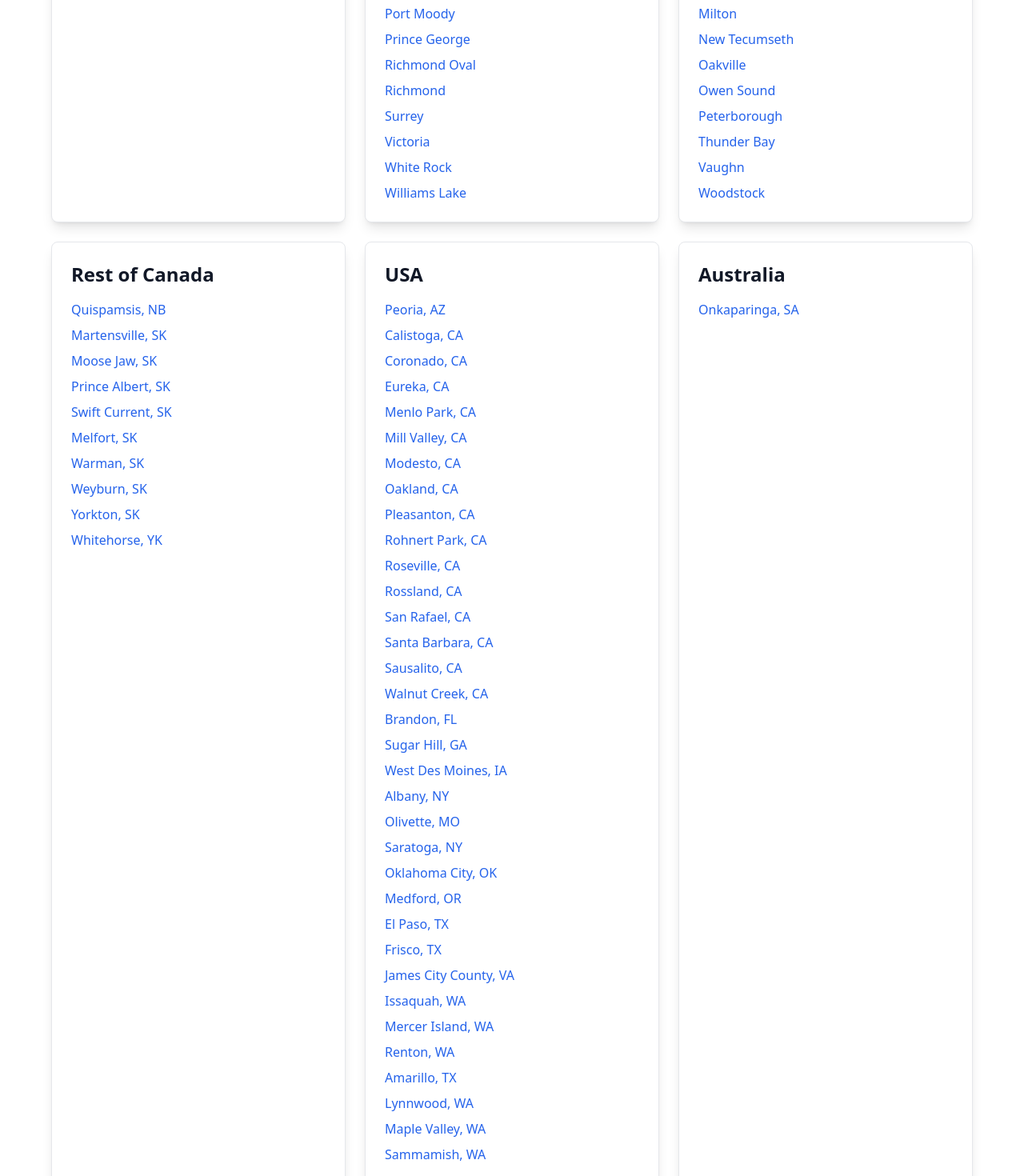
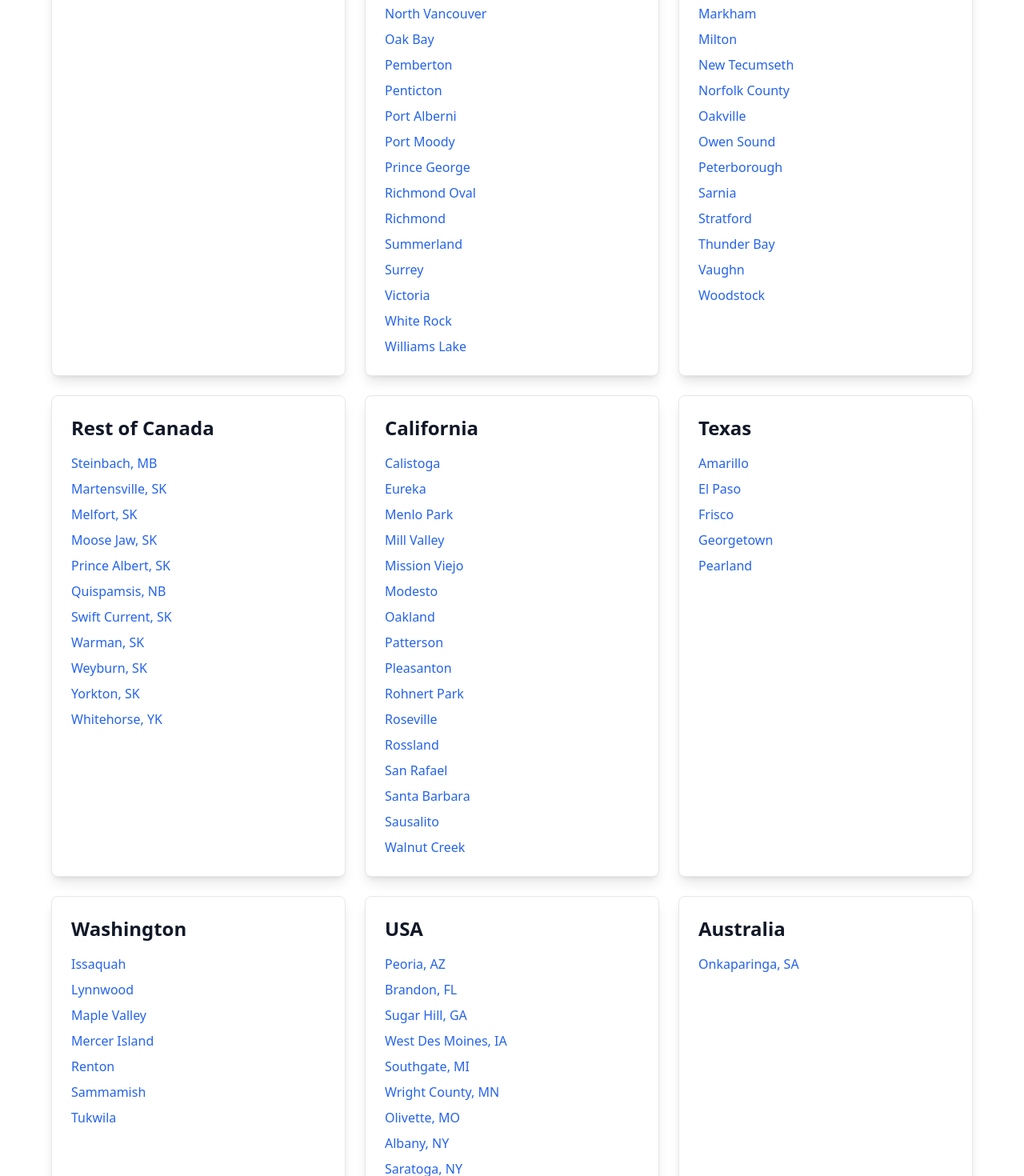
Before and after one commit to cwparsons/recreational-viewer, a Next.js app: page / in a window 1280 px wide. Shown: the part 620-2090 px from the top of the page at 80% size. Built offline with nearby package versions, Linux system fonts and the light colour scheme.

Commit message:
More locations

```diff
--- a/src/locations.ts
+++ b/src/locations.ts
@@ -4,11 +4,13 @@ export const Locations = [
     sites: [
       { name: 'Airdrie', subdomain: 'cityofairdrie' },
       { name: 'Camrose', subdomain: 'cityofcamrose' },
+      { name: 'Cochrane', subdomain: 'cochrane' },
       { name: 'Cold Lake', subdomain: 'cityofcoldlake' },
       { name: 'Dawson Creek', subdomain: 'cityofdawsoncreek' },
       { name: 'Grande Prairie', subdomain: 'cityofgrandeprairie' },
       { name: 'Lacombe', subdomain: 'cityoflacombe' },
       { name: 'Medicine Hat', subdomain: 'cityofmedicinehat' },
+      { name: 'Red Deer', subdomain: 'reddeerpolytech' },
       { name: 'Strathmore', subdomain: 'strathmore' },
     ],
   },
@@ -17,8 +19,10 @@ export const Locations = [
     sites: [
       { name: 'Abbotsford', subdomain: 'abbotsford' },
       { name: 'Campbell River', subdomain: 'campbellriver' },
+      { name: 'Comox Valley', subdomain: 'comoxvalley' },
       { name: 'Coquitlam', subdomain: 'cityofcoquitlam' },
       { name: 'Cranbrook', subdomain: 'cityofcranbrook' },
+      { name: 'Cumberland', subdomain: 'cumberland' },
       { name: 'Delta', subdomain: 'cityofdelta' },
       { name: 'Kamloops', subdomain: 'cityofkamloops' },
       { name: 'Maple Ridge', subdomain: 'cityofmapleridge' },
@@ -26,11 +30,15 @@ export const Locations = [
       { name: 'Nanaimo', subdomain: 'cityofnanaimo' },
       { name: 'New Westminster', subdomain: 'cityofnewwestminster' },
       { name: 'North Vancouver', subdomain: 'nvrc' },
+      { name: 'Oak Bay', subdomain: 'oakbayrec' },
+      { name: 'Pemberton', subdomain: 'pemberton' },
       { name: 'Penticton', subdomain: 'cityofpenticton' },
+      { name: 'Port Alberni', subdomain: 'portalberni' },
       { name: 'Port Moody', subdomain: 'cityofportmoody' },
       { name: 'Prince George', subdomain: 'cityofprincegeorge' },
       { name: 'Richmond Oval', subdomain: 'richmondoval' },
       { name: 'Richmond', subdomain: 'richmondcity' },
+      { name: 'Summerland', subdomain: 'summerland' },
       { name: 'Surrey', subdomain: 'cityofsurrey' },
       { name: 'Victoria', subdomain: 'cityofvictoria' },
       { name: 'White Rock', subdomain: 'cityofwhiterock' },
@@ -47,6 +55,7 @@ export const Locations = [
       { name: 'Cornwall', subdomain: 'cityofcornwall' },
       { name: 'Greater Sudbury', subdomain: 'cityofgreatersudbury' },
       { name: 'Guelph', subdomain: 'cityofguelph' },
+      { name: 'Halton Hills', subdomain: 'haltonhills' },
       { name: 'Kawartha Lakes', subdomain: 'kawarthalakes' },
       { name: 'King', subdomain: 'townshipofking' },
       { name: 'Kingston', subdomain: 'cityofkingston' },
@@ -54,9 +63,12 @@ export const Locations = [
       { name: 'Markham', subdomain: 'cityofmarkham' },
       { name: 'Milton', subdomain: 'townofmilton' },
       { name: 'New Tecumseth', subdomain: 'townofnewtecumseth' },
+      { name: 'Norfolk County', subdomain: 'norfolkcounty' },
       { name: 'Oakville', subdomain: 'townofoakville' },
       { name: 'Owen Sound', subdomain: 'cityofowensound' },
       { name: 'Peterborough', subdomain: 'cityofpeterborough' },
+      { name: 'Sarnia', subdomain: 'sarnia' },
+      { name: 'Stratford', subdomain: 'stratfordcanada' },
       { name: 'Thunder Bay', subdomain: 'cityofthunderbay' },
       { name: 'Vaughn', subdomain: 'vaughan' },
       { name: 'Woodstock', subdomain: 'woodstock' },
@@ -65,12 +77,13 @@ export const Locations = [
   {
     name: 'Rest of Canada',
     sites: [
-      { name: 'Quispamsis, NB', subdomain: 'townofquispamsis' },
+      { name: 'Steinbach, MB', subdomain: 'steinbach' },
       { name: 'Martensville, SK', subdomain: 'cityofmartensville' },
+      { name: 'Melfort, SK', subdomain: 'cityofmelfort' },
       { name: 'Moose Jaw, SK', subdomain: 'cityofmoosejaw' },
       { name: 'Prince Albert, SK', subdomain: 'citypa' },
+      { name: 'Quispamsis, NB', subdomain: 'townofquispamsis' },
       { name: 'Swift Current, SK', subdomain: 'cityofswiftcurrent' },
-      { name: 'Melfort, SK', subdomain: 'cityofmelfort' },
       { name: 'Warman, SK', subdomain: 'cityofwarman' },
       { name: 'Weyburn, SK', subdomain: 'cityofweyburn' },
       { name: 'Yorkton, SK', subdomain: 'cityofyorkton' },
@@ -78,42 +91,63 @@ export const Locations = [
     ],
   },
   {
+    name: 'California',
+    sites: [
+      { name: 'Calistoga', subdomain: 'cityofcalistoga' },
+      { name: 'Eureka', subdomain: 'cityofeureka' },
+      { name: 'Menlo Park', subdomain: 'cityofmenlopark' },
+      { name: 'Mill Valley', subdomain: 'cityofmillvalley' },
+      { name: 'Mission Viejo', subdomain: 'missionviejo' },
+      { name: 'Modesto', subdomain: 'modesto' },
+      { name: 'Oakland', subdomain: 'cityofoakland' },
+      { name: 'Patterson', subdomain: 'patterson' },
+      { name: 'Pleasanton', subdomain: 'cityofpleasanton' },
+      { name: 'Rohnert Park', subdomain: 'cityofrohnertpark' },
+      { name: 'Roseville', subdomain: 'cityofroseville' },
+      { name: 'Rossland', subdomain: 'cityofrossland' },
+      { name: 'San Rafael', subdomain: 'cityofsanrafael' },
+      { name: 'Santa Barbara', subdomain: 'cityofsantabarbara' },
+      { name: 'Sausalito', subdomain: 'cityofsausalito' },
+      { name: 'Walnut Creek', subdomain: 'cityofwalnutcreek' },
+    ],
+  },
+  {
+    name: 'Texas',
+    sites: [
+      { name: 'Amarillo', subdomain: 'cityofamarilloparksandrec' },
+      { name: 'El Paso', subdomain: 'cityofelpaso' },
+      { name: 'Frisco', subdomain: 'friscotexas' },
+      { name: 'Georgetown', subdomain: 'georgetownparks' },
+      { name: 'Pearland', subdomain: 'pearlandparksandrec' },
+    ],
+  },
+  {
+    name: 'Washington',
+    sites: [
+      { name: 'Issaquah', subdomain: 'cityofissaquah' },
+      { name: 'Lynnwood', subdomain: 'cityoflynnwood' },
+      { name: 'Maple Valley', subdomain: 'cityofmaplevalley' },
+      { name: 'Mercer Island', subdomain: 'cityofmercerisland' },
+      { name: 'Renton', subdomain: 'cityofrenton' },
+      { name: 'Sammamish', subdomain: 'cityofsammamish' },
+      { name: 'Tukwila', subdomain: 'tukwilaparks' },
+    ],
+  },
+  {
     name: 'USA',
     sites: [
       { name: 'Peoria, AZ', subdomain: 'cityofpeoriaaz' },
-      { name: 'Calistoga, CA', subdomain: 'cityofcalistoga' },
-      { name: 'Coronado, CA', subdomain: 'cityofcoronado' },
-      { name: 'Eureka, CA', subdomain: 'cityofeureka' },
-      { name: 'Menlo Park, CA', subdomain: 'cityofmenlopark' },
-      { name: 'Mill Valley, CA', subdomain: 'cityofmillvalley' },
-      { name: 'Modesto, CA', subdomain: 'modesto' },
-      { name: 'Oakland, CA', subdomain: 'cityofoakland' },
-      { name: 'Pleasanton, CA', subdomain: 'cityofpleasanton' },
-      { name: 'Rohnert Park, CA', subdomain: 'cityofrohnertpark' },
-      { name: 'Roseville, CA', subdomain: 'cityofroseville' },
-      { name: 'Rossland, CA', subdomain: 'cityofrossland' },
-      { name: 'San Rafael, CA', subdomain: 'cityofsanrafael' },
-      { name: 'Santa Barbara, CA', subdomain: 'cityofsantabarbara' },
-      { name: 'Sausalito, CA', subdomain: 'cityofsausalito' },
-      { name: 'Walnut Creek, CA', subdomain: 'cityofwalnutcreek' },
       { name: 'Brandon, FL', subdomain: 'brandon' },
       { name: 'Sugar Hill, GA', subdomain: 'cityofsugarhill' },
       { name: 'West Des Moines, IA', subdomain: 'cityofwestdesmoinesparksandrecreation' },
+      { name: 'Southgate, MI', subdomain: 'southgate' },
+      { name: 'Wright County, MN', subdomain: 'wrightcountyparksandrec' },
+      { name: 'Olivette, MO', subdomain: 'olivetteparksandrecdept' },
       { name: 'Albany, NY', subdomain: 'albanyparksandrecreation' },
-      { name: 'Olivette, MO', subdomain: 'olivetteparksandrecdept' },
       { name: 'Saratoga, NY', subdomain: 'losgatos' },
       { name: 'Oklahoma City, OK', subdomain: 'oklahomacity' },
       { name: 'Medford, OR', subdomain: 'cityofmedford' },
-      { name: 'El Paso, TX', subdomain: 'cityofelpaso' },
-      { name: 'Frisco, TX', subdomain: 'friscotexas' },
       { name: 'James City County, VA', subdomain: 'jamescitycountyparksandrec' },
-      { name: 'Issaquah, WA', subdomain: 'cityofissaquah' },
-      { name: 'Mercer Island, WA', subdomain: 'cityofmercerisland' },
-      { name: 'Renton, WA', subdomain: 'cityofrenton' },
-      { name: 'Amarillo, TX', subdomain: 'cityofamarilloparksandrec' },
-      { name: 'Lynnwood, WA', subdomain: 'cityoflynnwood' },
-      { name: 'Maple Valley, WA', subdomain: 'cityofmaplevalley' },
-      { name: 'Sammamish, WA', subdomain: 'cityofsammamish' },
     ],
   },
   {
```
